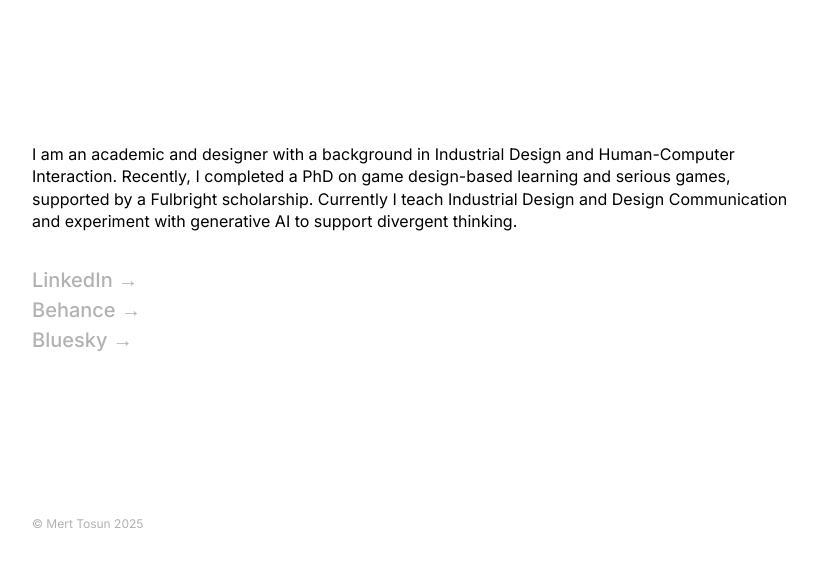
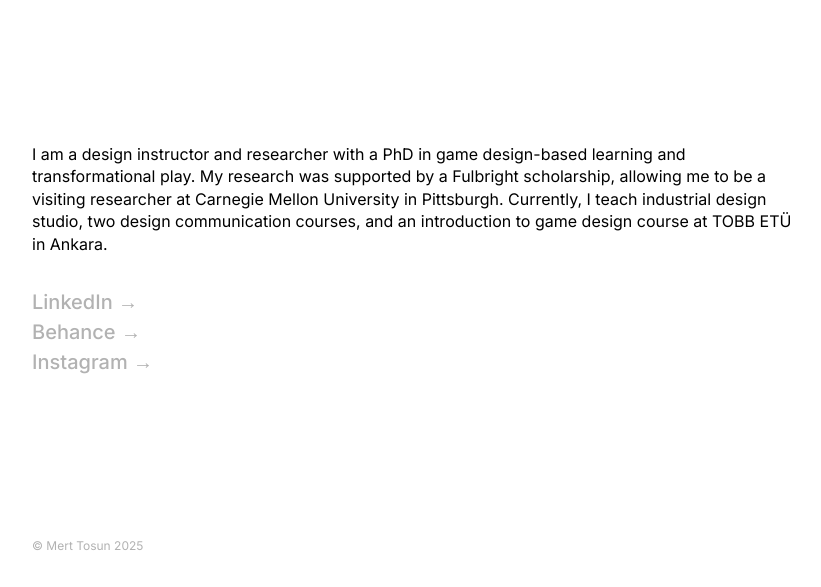
Before and after one commit to mrtosun/mert-wrks25, a Gatsby site: page / in a window 1280 px wide. Shown: the part 233-820 px from the top of the page, without its empty margins (228-1049 px from the left). Built offline with nearby package versions, Linux system fonts and the light colour scheme; Gatsby itself is replaced by a stand-in of ours.

Commit message:
Content update

```diff
--- a/gatsby-config.js
+++ b/gatsby-config.js
@@ -2,7 +2,7 @@
  * @type {import('gatsby').GatsbyConfig}
  */
 require("dotenv").config({
-  path: `.env.${process.env.NODE_ENV}`, // Load environment variables
+  path: `.env`, // Use the generic .env file
 });
 
 module.exports = {
--- a/src/pages/home.md
+++ b/src/pages/home.md
@@ -2,4 +2,4 @@
 title: "Hello, I'm Mert"
 ---
 
-I am an academic and designer with a background in Industrial Design and Human-Computer Interaction. Recently, I completed a PhD on game design-based learning and serious games, supported by a Fulbright scholarship. Currently I teach Industrial Design and Design Communication and experiment with generative AI to support divergent thinking.
+I am a design instructor and researcher with a PhD in game design-based learning and transformational play. My research was supported by a Fulbright scholarship, allowing me to be a visiting researcher at Carnegie Mellon University in Pittsburgh. Currently, I teach industrial design studio, two design communication courses, and an introduction to game design course at TOBB ETÜ in Ankara.
--- a/src/pages/index.js
+++ b/src/pages/index.js
@@ -36,7 +36,7 @@
         {/* <a href="/cv.pdf" download>Download my CV</a> "Bunu daha sonra ekleyeceğim" */}
         <a href="https://www.linkedin.com/in/mert-tosun/" target="_blank" rel="noopener noreferrer">LinkedIn →</a>
         <a href="https://www.behance.net/merttosun#" target="_blank" rel="noopener noreferrer">Behance →</a>
-        <a href="https://bsky.app/profile/tosunmert.bsky.social" target="_blank" rel="noopener noreferrer">Bluesky →</a>
+        <a href="https://www.instagram.com/mert_works/" target="_blank" rel="noopener noreferrer">Instagram →</a>
       </div>
 
       {/* Footnote */}
```
Also changed, not shown: 1 other file.
